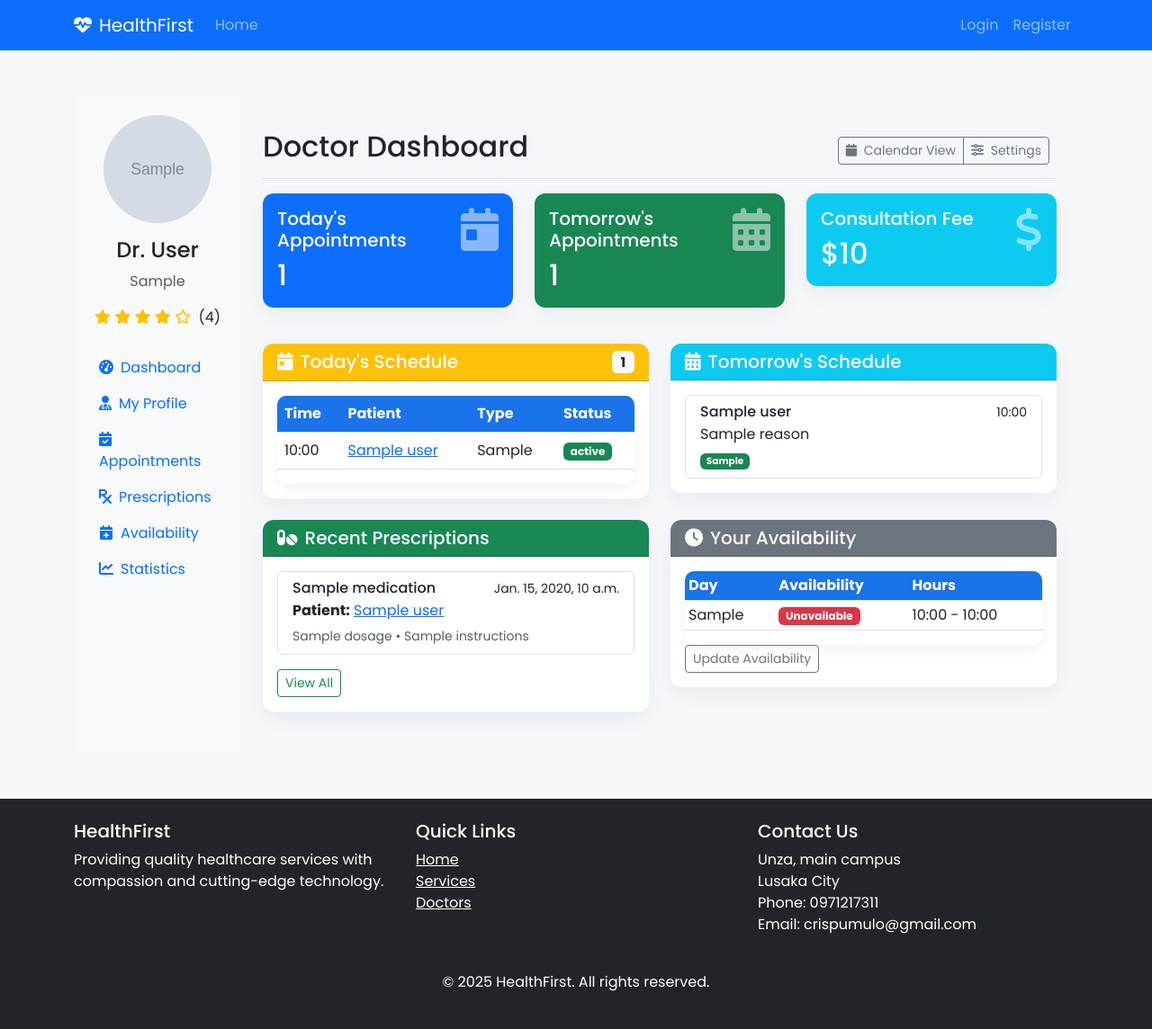
After one commit to pumulo-mufalali/healthfirst, a Django app: template doctors/templates/doctors/dashboard.html in a window 1280 px wide. The commit adds this page. Shown: the whole page at 90% size. Run offline with Django 3.2, Linux system fonts and the light colour scheme; the template is opened without the code that fills it: most values are stand-ins (such as "Sample title", 1, 10 or a date in 2020); grey boxes marked "Sample" are stand-in pictures.

Commit message:
patient and doctor dash added

```diff
--- a/accounts/templates/accounts/base.html
+++ b/accounts/templates/accounts/base.html
@@ -24,10 +24,10 @@
                         </li>
                     {% else %}
                         <li class="nav-item">
-                            {% if user.user_type == patient.user %}
-                                <a class="nav-link" href="{% url 'patients:patient_list' %}">Dashboard</a>
-                            {% elif user.user_type == doctor.user %}
-                                <a class="nav-link" href="{% url 'doctors:doctor_list' %}">Dashboard</a>
+                            {% if user.user_type == 'patient' %}
+                                <a class="nav-link" href="{% url 'patients:patient_dashboard' %}">Dashboard</a>
+                            {% elif user.user_type == 'doctor' %}
+                                <a class="nav-link" href="{% url 'doctors:doctor_dashboard' %}">Dashboard</a>
                             {% else %}
                                 <a class="nav-link" href="{% url 'dashboard' %}">Dashboard</a>
                             {% endif %}
--- a/accounts/templates/accounts/home.html
+++ b/accounts/templates/accounts/home.html
@@ -107,7 +107,7 @@
                 <div class="card h-100 border-0 shadow-sm">
                     <div class="card-body p-4">
                         <div class="d-flex align-items-center mb-4">
-                            <img src="images/profile_pics/IMG_20220309_183425.jpg" alt="Dr. Michael Chen" class="rounded-circle me-3" width="60" height="60">
+                            <img src="images/profile_pics/sangomas.jpg" alt="Dr. Michael Chen" class="rounded-circle me-3" width="60" height="60">
                             <div>
                                 <h5 class="fw-bold mb-0">Dr. Sitali Mutafela</h5>
                                 <p class="text-muted mb-0">Cardiologist</p>
@@ -122,7 +122,7 @@
                 <div class="card h-100 border-0 shadow-sm">
                     <div class="card-body p-4">
                         <div class="d-flex align-items-center mb-4">
-                            <img src="images/profile_pics/IMG_20220309_183425.jpg" alt="Dr. Sarah Johnson" class="rounded-circle me-3" width="60" height="60">
+                            <img src="images/profile_pics/sangomas.jpg" alt="Dr. Sarah Johnson" class="rounded-circle me-3" width="60" height="60">
                             <div>
                                 <h5 class="fw-bold mb-0">Dr. Mwikisa Mwangala</h5>
                                 <p class="text-muted mb-0">Neurologist</p>
@@ -137,7 +137,7 @@
                 <div class="card h-100 border-0 shadow-sm">
                     <div class="card-body p-4">
                         <div class="d-flex align-items-center mb-4">
-                            <img src="images/profile_pics/IMG_20220309_183425.jpg" alt="Emma Rodriguez" class="rounded-circle me-3" width="60" height="60">
+                            <img src="images/profile_pics/sangomas.jpg" alt="Emma Rodriguez" class="rounded-circle me-3" width="60" height="60">
                             <div>
                                 <h5 class="fw-bold mb-0">Emma Banda</h5>
                                 <p class="text-muted mb-0">Clinic Administrator</p>
--- /dev/null
+++ b/doctors/templates/doctors/dashboard.html
@@ -0,0 +1,366 @@
+{% extends 'accounts/base.html' %}
+
+{% load static %}
+
+{% block content %}
+<div class="container-fluid">
+    <div class="row">
+        <!-- Sidebar -->
+        <div class="col-md-3 col-lg-2 bg-light sidebar">
+            <div class="text-center my-4">
+                {% if doctor.user.profile_picture %}
+                    <img src="{{ doctor.user.profile_picture.url }}" class="rounded-circle mb-3" width="120" height="120">
+                {% else %}
+                    <div class="rounded-circle bg-primary d-flex align-items-center justify-content-center mb-3"
+                         style="width:120px;height:120px;margin:0 auto;">
+                        <span class="text-white fs-4">DR</span>
+                    </div>
+                {% endif %}
+                <h4>Dr. {{ doctor.user.last_name }}</h4>
+                <p class="text-muted">{{ doctor.get_specialization_display }}</p>
+                <div class="rating mb-2">
+                    {% for i in "12345" %}
+                        {% if forloop.counter <= doctor.average_rating %}
+                            <i class="fas fa-star text-warning"></i>
+                        {% else %}
+                            <i class="far fa-star text-warning"></i>
+                        {% endif %}
+                    {% endfor %}
+                    <span class="ms-1">({{ doctor.average_rating|default:"0" }})</span>
+                </div>
+            </div>
+
+            <ul class="nav flex-column">
+                <li class="nav-item">
+                    <a class="nav-link active" href="#">
+                        <i class="fas fa-tachometer-alt me-2"></i>Dashboard
+                    </a>
+                </li>
+                <li class="nav-item">
+                    <a class="nav-link" href="{% url 'doctors:doctor_update' doctor.id %}">
+                        <i class="fas fa-user-md me-2"></i>My Profile
+                    </a>
+                </li>
+                <li class="nav-item">
+                    <a class="nav-link" href="{% url 'appointments:list' %}">
+                        <i class="fas fa-calendar-check me-2"></i>Appointments
+                    </a>
+                </li>
+                <li class="nav-item">
+                    <a class="nav-link" href="#">
+                        <i class="fas fa-prescription me-2"></i>Prescriptions
+                    </a>
+                </li>
+                <li class="nav-item">
+                    <a class="nav-link" href="#">
+                        <i class="fas fa-calendar-plus me-2"></i>Availability
+                    </a>
+                </li>
+                <li class="nav-item">
+                    <a class="nav-link" href="#">
+                        <i class="fas fa-chart-line me-2"></i>Statistics
+                    </a>
+                </li>
+            </ul>
+        </div>
+
+        <!-- Main Content -->
+        <div class="col-md-9 col-lg-10 ms-sm-auto px-4 py-4">
+            <div class="d-flex justify-content-between flex-wrap flex-md-nowrap align-items-center pt-3 pb-2 mb-3 border-bottom">
+                <h1 class="h2">Doctor Dashboard</h1>
+                <div class="btn-toolbar mb-2 mb-md-0">
+                    <div class="btn-group me-2">
+                        <button type="button" class="btn btn-sm btn-outline-secondary">
+                            <i class="fas fa-calendar me-1"></i> Calendar View
+                        </button>
+                        <button type="button" class="btn btn-sm btn-outline-secondary">
+                            <i class="fas fa-sliders-h me-1"></i> Settings
+                        </button>
+                    </div>
+                </div>
+            </div>
+
+            <!-- Summary Cards -->
+            <div class="row mb-4">
+                <div class="col-md-4">
+                    <div class="card text-white bg-primary mb-3">
+                        <div class="card-body">
+                            <div class="d-flex justify-content-between">
+                                <div>
+                                    <h5 class="card-title">Today's Appointments</h5>
+                                    <h2 class="mb-0">{{ todays_appointments.count }}</h2>
+                                </div>
+                                <i class="fas fa-calendar-day fa-3x opacity-50"></i>
+                            </div>
+                        </div>
+                    </div>
+                </div>
+
+                <div class="col-md-4">
+                    <div class="card text-white bg-success mb-3">
+                        <div class="card-body">
+                            <div class="d-flex justify-content-between">
+                                <div>
+                                    <h5 class="card-title">Tomorrow's Appointments</h5>
+                                    <h2 class="mb-0">{{ tomorrows_appointments.count }}</h2>
+                                </div>
+                                <i class="fas fa-calendar-alt fa-3x opacity-50"></i>
+                            </div>
+                        </div>
+                    </div>
+                </div>
+
+                <div class="col-md-4">
+                    <div class="card text-white bg-info mb-3">
+                        <div class="card-body">
+                            <div class="d-flex justify-content-between">
+                                <div>
+                                    <h5 class="card-title">Consultation Fee</h5>
+                                    <h2 class="mb-0">${{ doctor.consultation_fee|default:"0" }}</h2>
+                                </div>
+                                <i class="fas fa-dollar-sign fa-3x opacity-50"></i>
+                            </div>
+                        </div>
+                    </div>
+                </div>
+            </div>
+
+            <!-- Appointments Section -->
+            <div class="row">
+                <div class="col-md-6">
+                    <div class="card mb-4">
+                        <div class="card-header bg-warning text-white">
+                            <h5 class="mb-0">
+                                <i class="fas fa-calendar-day me-2"></i>Today's Schedule
+                                <span class="badge bg-light text-dark float-end">{{ todays_appointments.count }}</span>
+                            </h5>
+                        </div>
+                        <div class="card-body">
+                            {% if todays_appointments %}
+                                <div class="table-responsive">
+                                    <table class="table table-hover">
+                                        <thead>
+                                            <tr>
+                                                <th>Time</th>
+                                                <th>Patient</th>
+                                                <th>Type</th>
+                                                <th>Status</th>
+                                            </tr>
+                                        </thead>
+                                        <tbody>
+                                            {% for appointment in todays_appointments %}
+                                            <tr>
+                                                <td>{{ appointment.start_time|time:"H:i" }}</td>
+                                                <td>
+                                                    <a href="{% url 'appointments:detail' appointment.id %}">
+                                                        {{ appointment.patient.user.get_full_name }}
+                                                    </a>
+                                                </td>
+                                                <td>{{ appointment.get_appointment_type_display }}</td>
+                                                <td>
+                                                    <span class="badge bg-{% if appointment.status == 'confirmed' %}success{% else %}warning{% endif %}">
+                                                        {{ appointment.get_status_display }}
+                                                    </span>
+                                                </td>
+                                            </tr>
+                                            {% endfor %}
+                                        </tbody>
+                                    </table>
+                                </div>
+                            {% else %}
+                                <div class="text-center py-4">
+                                    <i class="fas fa-calendar-times fa-3x text-muted mb-3"></i>
+                                    <h5>No appointments scheduled for today</h5>
+                                    <p class="text-muted">Enjoy your day!</p>
+                                </div>
+                            {% endif %}
+                        </div>
+                    </div>
+                </div>
+
+                <div class="col-md-6">
+                    <div class="card mb-4">
+                        <div class="card-header bg-info text-white">
+                            <h5 class="mb-0">
+                                <i class="fas fa-calendar-alt me-2"></i>Tomorrow's Schedule
+                            </h5>
+                        </div>
+                        <div class="card-body">
+                            {% if tomorrows_appointments %}
+                                <div class="list-group">
+                                    {% for appointment in tomorrows_appointments %}
+                                    <a href="{% url 'appointments:detail' appointment.id %}"
+                                       class="list-group-item list-group-item-action">
+                                        <div class="d-flex w-100 justify-content-between">
+                                            <h6 class="mb-1">{{ appointment.patient.user.get_full_name }}</h6>
+                                            <small>{{ appointment.start_time|time:"H:i" }}</small>
+                                        </div>
+                                        <p class="mb-1">
+                                            {{ appointment.reason|truncatechars:50 }}
+                                        </p>
+                                        <small>
+                                            <span class="badge bg-{% if appointment.appointment_type == 'in_person' %}primary{% else %}success{% endif %}">
+                                                {{ appointment.get_appointment_type_display }}
+                                            </span>
+                                        </small>
+                                    </a>
+                                    {% endfor %}
+                                </div>
+                            {% else %}
+                                <div class="text-center py-4">
+                                    <i class="fas fa-calendar-plus fa-3x text-muted mb-3"></i>
+                                    <h5>No appointments scheduled for tomorrow</h5>
+                                    <a href="#" class="btn btn-sm btn-info mt-2">
+                                        <i class="fas fa-bullhorn me-1"></i> Promote Availability
+                                    </a>
+                                </div>
+                            {% endif %}
+                        </div>
+                    </div>
+                </div>
+            </div>
+
+            <!-- Bottom Row -->
+            <div class="row">
+                <div class="col-md-6">
+                    <div class="card">
+                        <div class="card-header bg-success text-white">
+                            <h5 class="mb-0">
+                                <i class="fas fa-pills me-2"></i>Recent Prescriptions
+                            </h5>
+                        </div>
+                        <div class="card-body">
+                            {% if recent_prescriptions %}
+                                <div class="list-group">
+                                    {% for prescription in recent_prescriptions %}
+                                    <div class="list-group-item">
+                                        <div class="d-flex w-100 justify-content-between">
+                                            <h6 class="mb-1">{{ prescription.medication }}</h6>
+                                            <small>{{ prescription.prescribed_date }}</small>
+                                        </div>
+                                        <p class="mb-1">
+                                            <strong>Patient:</strong>
+                                            <a href="{% url 'appointments:detail' prescription.appointment.id %}">
+                                                {{ prescription.appointment.patient.user.get_full_name }}
+                                            </a>
+                                        </p>
+                                        <small class="text-muted">
+                                            {{ prescription.dosage }} • {{ prescription.instructions|truncatechars:30 }}
+                                        </small>
+                                    </div>
+                                    {% endfor %}
+                                </div>
+                                <a href="#" class="btn btn-sm btn-outline-success mt-3">View All</a>
+                            {% else %}
+                                <div class="text-center py-4">
+                                    <i class="fas fa-prescription-bottle-alt fa-3x text-muted mb-3"></i>
+                                    <h5>No recent prescriptions</h5>
+                                </div>
+                            {% endif %}
+                        </div>
+                    </div>
+                </div>
+
+                <div class="col-md-6">
+                    <div class="card">
+                        <div class="card-header bg-secondary text-white">
+                            <h5 class="mb-0">
+                                <i class="fas fa-clock me-2"></i>Your Availability
+                            </h5>
+                        </div>
+                        <div class="card-body">
+                            {% if availability %}
+                                <div class="table-responsive">
+                                    <table class="table table-sm">
+                                        <thead>
+                                            <tr>
+                                                <th>Day</th>
+                                                <th>Availability</th>
+                                                <th>Hours</th>
+                                            </tr>
+                                        </thead>
+                                        <tbody>
+                                            {% for avail in availability %}
+                                            <tr>
+                                                <td>{{ avail.get_day_display }}</td>
+                                                <td>
+                                                    <span class="badge bg-{% if avail.is_available %}success{% else %}danger{% endif %}">
+                                                        {% if avail.is_available %}Available{% else %}Unavailable{% endif %}
+                                                    </span>
+                                                </td>
+                                                <td>{{ avail.start_time|time:"H:i" }} - {{ avail.end_time|time:"H:i" }}</td>
+                                            </tr>
+                                            {% endfor %}
+                                        </tbody>
+                                    </table>
+                                </div>
+                                <a href="#" class="btn btn-sm btn-outline-secondary">Update Availability</a>
+                            {% else %}
+                                <div class="text-center py-4">
+                                    <i class="fas fa-calendar-times fa-3x text-muted mb-3"></i>
+                                    <h5>No availability set</h5>
+                                    <p class="text-muted">Patients can't book appointments until you set your availability</p>
+                                    <a href="#" class="btn btn-sm btn-secondary">
+                                        <i class="fas fa-plus me-1"></i> Set Availability
+                                    </a>
+                                </div>
+                            {% endif %}
+                        </div>
+                    </div>
+                </div>
+            </div>
+        </div>
+    </div>
+</div>
+{% endblock %}
+
+{% block styles %}
+<style>
+    .sidebar {
+        position: fixed;
+        top: 0;
+        bottom: 0;
+        left: 0;
+        z-index: 100;
+        padding: 48px 0 0;
+        box-shadow: inset -1px 0 0 rgba(0, 0, 0, .1);
+    }
+
+    .nav-link {
+        font-weight: 500;
+        color: #333;
+        padding: 0.75rem 1rem;
+        border-left: 4px solid transparent;
+    }
+
+    .nav-link.active {
+        color: #0d6efd;
+        background-color: rgba(13, 110, 253, 0.1);
+        border-left: 4px solid #0d6efd;
+    }
+
+    .nav-link:hover {
+        color: #0d6efd;
+        background-color: rgba(13, 110, 253, 0.1);
+    }
+
+    .main-content {
+        margin-left: 280px;
+    }
+
+    @media (max-width: 767.98px) {
+        .sidebar {
+            position: static;
+            padding: 0;
+        }
+
+        .main-content {
+            margin-left: 0;
+        }
+    }
+
+    .rating {
+        font-size: 0.9rem;
+    }
+</style>
+{% endblock %}
--- a/doctors/urls.py
+++ b/doctors/urls.py
@@ -4,7 +4,8 @@ from . import views
 app_name = 'doctors'
 
 urlpatterns = [
-    path('', views.doctor_list, name='doctor_list'),
+    path('', views.doctor_dashboard, name='doctor_dashboard'),
+    path('doctor_list', views.doctor_list, name='doctor_list'),
     path('create/', views.doctor_create, name='doctor_create'),
     path('<int:pk>/', views.doctor_detail, name='doctor_detail'),
     path('<int:pk>/update/', views.doctor_update, name='doctor_update'),
--- a/patients/templates/patients/detail.html
+++ b/patients/templates/patients/detail.html
@@ -62,7 +62,7 @@
         </div>
         <div class="card-footer">
             <a href="{% url 'patients:patient_update' patient.user_id %}" class="btn btn-warning">Edit</a>
-            <a href="{% url 'patients:patient_list' %}" class="btn btn-secondary">Back to List</a>
+            <a href="{% url 'patients:patient_dashboard' %}" class="btn btn-secondary">Back to Profile</a>
         </div>
     </div>
 </div>
--- a/patients/urls.py
+++ b/patients/urls.py
@@ -4,7 +4,8 @@ from . import views
 app_name = 'patients'
 
 urlpatterns = [
-  path('', views.patient_list, name='patient_list'),
+  path('', views.patient_dashboard, name='patient_dashboard'),
+  path('list', views.patient_list, name='patient_list'),
   path('create/', views.patient_create, name='patient_create'),
   path('<int:pk>/', views.patient_detail, name='patient_detail'),
   path('<int:pk>/update/', views.patient_update, name='patient_update'),
```
Also changed, not shown: doctors/views.py (+43 -3 lines), patients/templates/patients/dashboard.html (added, +266 -0 lines), patients/views.py (+35 -0 lines), db.sqlite3, static/images/profile_pics/sangomas.jpg (renamed from static/images/profile_pics/IMG_20220309_183425.jpg).
